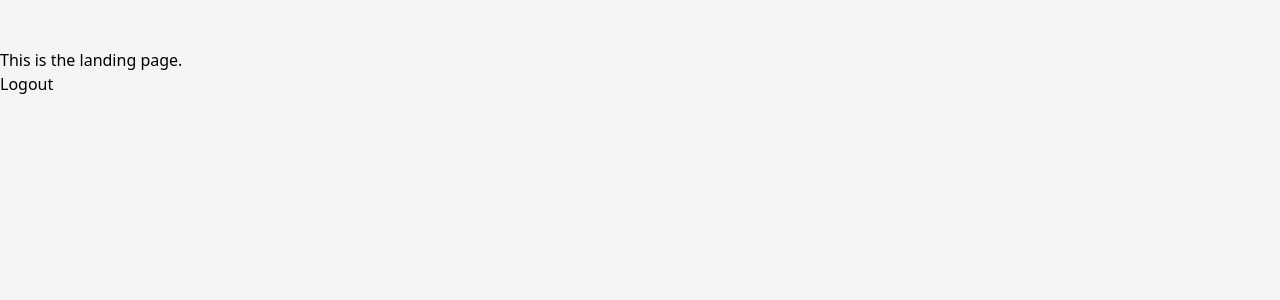
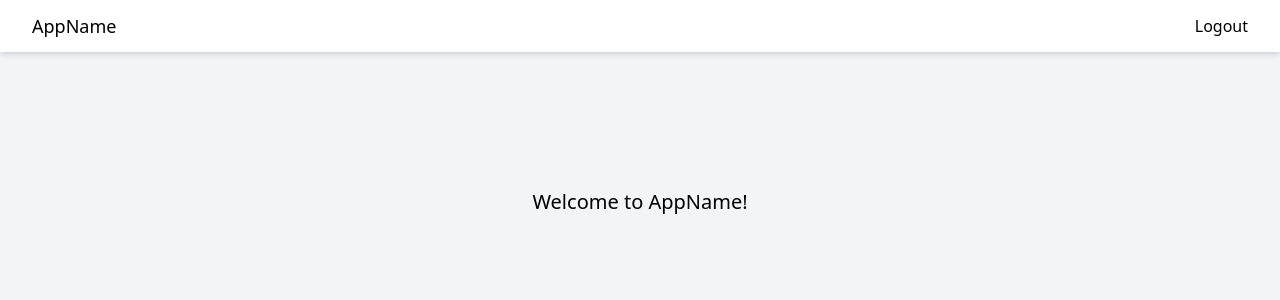
Before and after one commit to kirbyclopez/login-template-v2, a Next.js app: page / in a window 1280 px wide. Shown: the top 300 px of the page. Built offline with nearby package versions, Linux system fonts and the light colour scheme.

Commit message:
feat: updated index page to default landing page with header

```diff
--- /dev/null
+++ b/components/layouts/header/Header.mocks.ts
@@ -0,0 +1,7 @@
+import { IHeader } from './Header';
+
+const base: IHeader = {};
+
+export const mockHeaderProps = {
+  base,
+};
--- /dev/null
+++ b/components/layouts/header/Header.tsx
@@ -0,0 +1,31 @@
+import axios from 'axios';
+import Router from 'next/router';
+import baseUrl from '../../../lib/baseUrl';
+
+export interface IHeader extends React.ComponentPropsWithoutRef<'header'> {}
+
+const Header: React.FC<IHeader> = ({ ...headerProps }) => {
+  const handleLogout = async () => {
+    await axios.delete(`${baseUrl}/api/auth/sessions`, {
+      withCredentials: true,
+    });
+
+    Router.push('/login');
+  };
+
+  return (
+    <header
+      {...headerProps}
+      className="header sticky top-0 bg-white shadow-md flex items-center justify-between px-8 py-02"
+    >
+      <h1 className="w-3/12 text-lg py-3">
+        <a href="">AppName</a>
+      </h1>
+      <div className="w-3/12 flex justify-end">
+        <button onClick={handleLogout}>Logout</button>
+      </div>
+    </header>
+  );
+};
+
+export default Header;
--- a/components/layouts/primary/PrimaryLayout.tsx
+++ b/components/layouts/primary/PrimaryLayout.tsx
@@ -2,10 +2,7 @@ export interface IPrimaryLayout extends React.ComponentPropsWithoutRef<'div'> {}
 
 const PrimaryLayout: React.FC<IPrimaryLayout> = ({ children, ...divProps }) => {
   return (
-    <div
-      {...divProps}
-      className="min-h-screen bg-gray-100 flex flex-col sm:py-12"
-    >
+    <div {...divProps} className="min-h-screen bg-gray-100 flex flex-col">
       {children}
     </div>
   );
--- a/pages/index.tsx
+++ b/pages/index.tsx
@@ -1,28 +1,28 @@
-import axios from 'axios';
-import Router from 'next/router';
+import Head from 'next/head';
+import Header from '../components/layouts/header/Header';
 import PrimaryLayout from '../components/layouts/primary/PrimaryLayout';
-import baseUrl from '../lib/baseUrl';
 import { NextPageWithLayout } from './page';
 
 const Home: NextPageWithLayout = () => {
-  const handleLogout = async () => {
-    await axios.delete(`${baseUrl}/api/auth/sessions`, {
-      withCredentials: true,
-    });
-
-    Router.push('/login');
-  };
-
   return (
-    <div>
-      <h1>This is the landing page.</h1>
-      <button onClick={handleLogout}>Logout</button>
-    </div>
+    <>
+      <Head>
+        <title>AppName | Dashboard</title>
+      </Head>
+      <div className="min-h-[300px] flex flex-col items-center justify-center">
+        <div className="text-xl">Welcome to AppName!</div>
+      </div>
+    </>
   );
 };
 
 export default Home;
 
 Home.getLayout = (page) => {
-  return <PrimaryLayout>{page}</PrimaryLayout>;
+  return (
+    <PrimaryLayout>
+      <Header />
+      {page}
+    </PrimaryLayout>
+  );
 };
--- a/pages/login.tsx
+++ b/pages/login.tsx
@@ -1,9 +1,17 @@
+import Head from 'next/head';
 import LoginForm from '../components/forms/login-form/LoginForm';
 import PrimaryLayout from '../components/layouts/primary/PrimaryLayout';
 import { NextPageWithLayout } from './page';
 
 const Login: NextPageWithLayout = () => {
-  return <LoginForm />;
+  return (
+    <>
+      <Head>
+        <title>AppName | Login</title>
+      </Head>
+      <LoginForm />
+    </>
+  );
 };
 
 export default Login;
```
Also changed, not shown: 1 other file (tests, documents, lock files or other folders).
